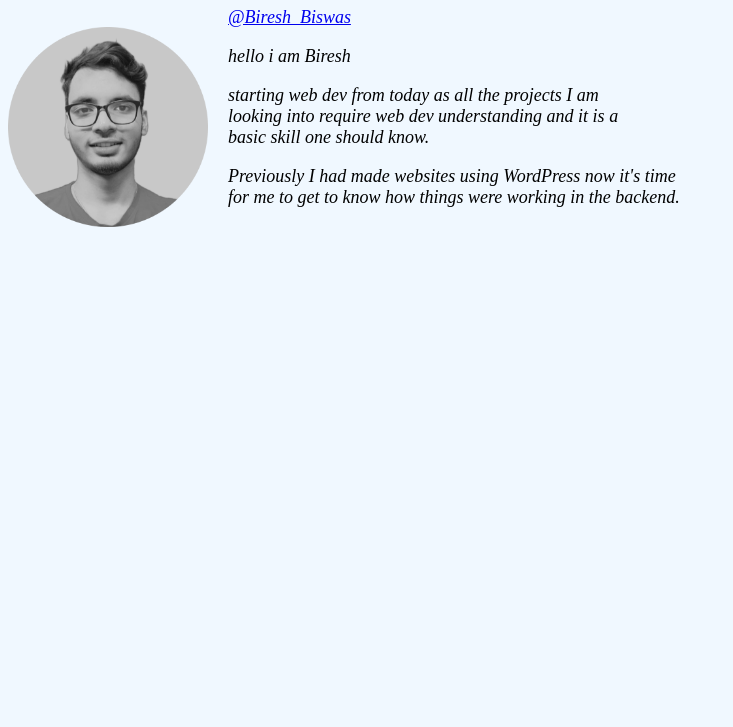
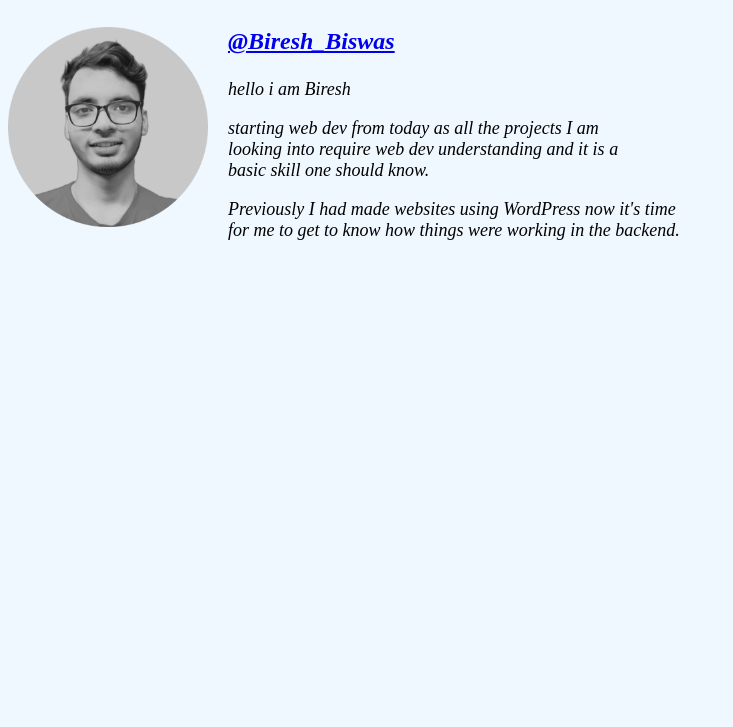
Before and after one commit to Billa05/Billa.dev, a plain HTML site: page index.html in a window 1280 px wide. Shown: the part 73-800 px from the top of the page, without its empty margins (0-733 px from the left). Drawn offline with Linux system fonts and the light colour scheme.

Commit message:
Update index.html

```diff
--- a/index.html
+++ b/index.html
@@ -11,11 +11,11 @@
                 margin-right: 20px;
             }
 
-            /* p.USERNAME{
+            p.USERNAME{
                 font-weight: bold;
                 margin-top: 43px;
                 font-size: x-large;
-            } */
+            }
             P{
                 font-style: italic;
                 margin-left: 30px;
```
